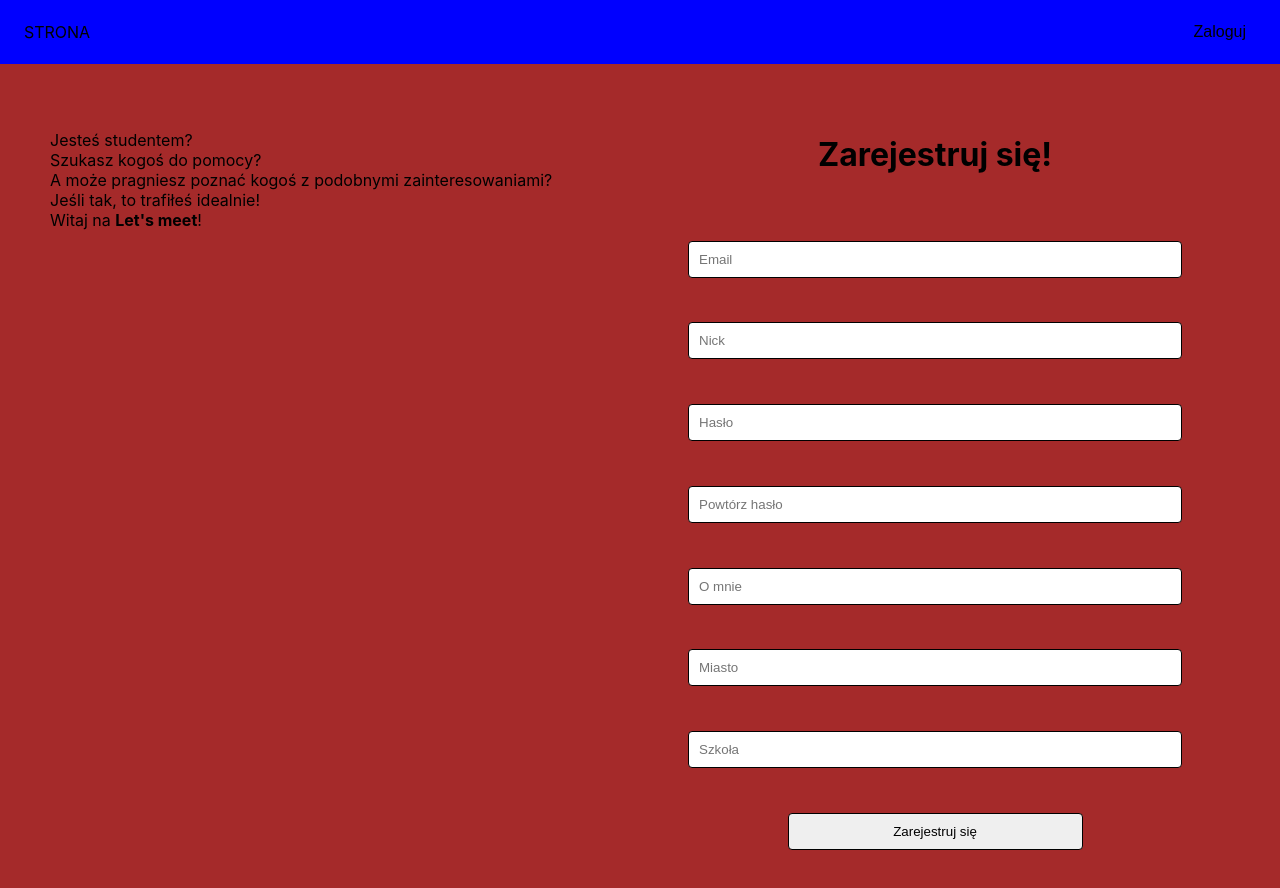
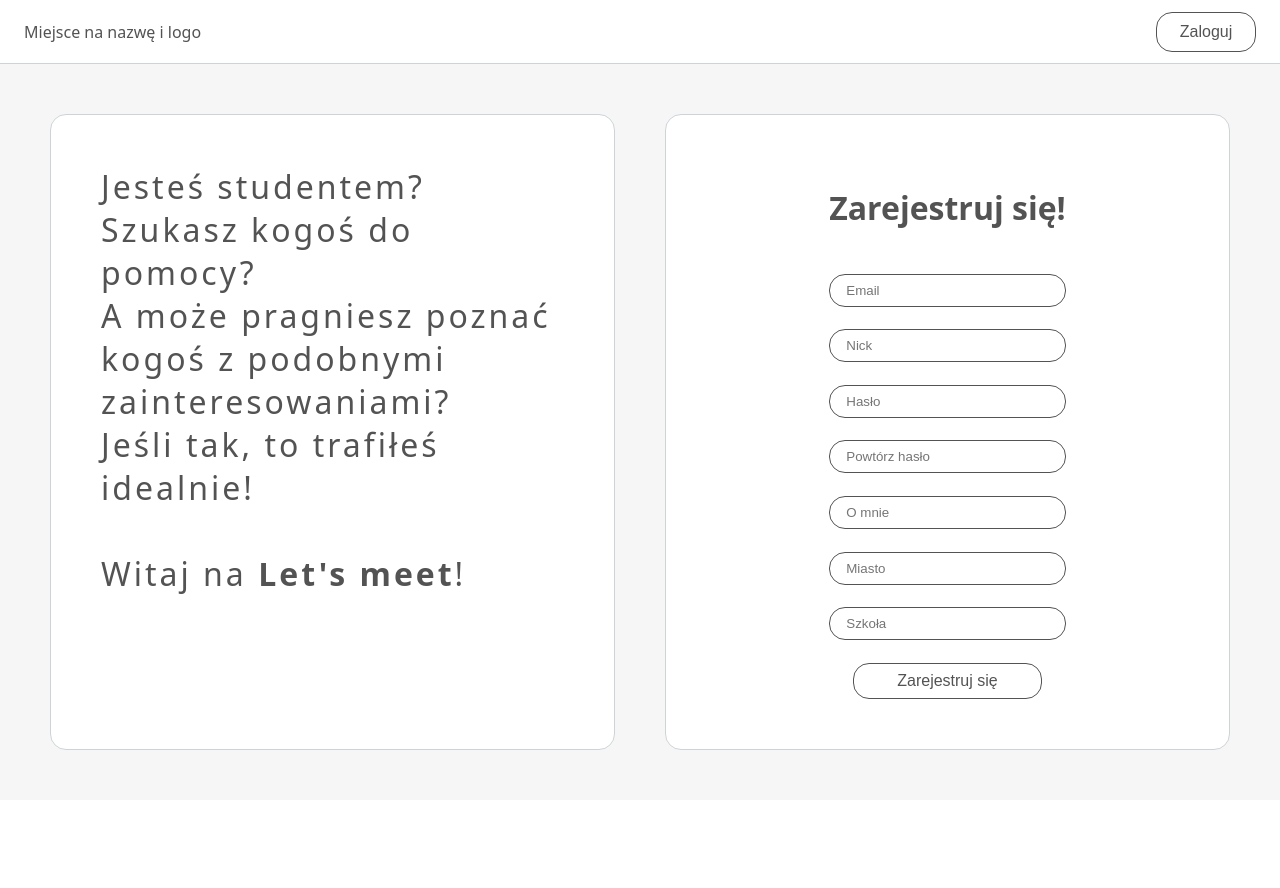
Before and after one commit to dfbsx/Let-s-meet---web-version, a React (Create React App) app: page / in a window 1280 px wide. Shown: the top 888 px of the page. After the commit the page ends 800 px from the top, so only its background shows below. Built offline with nearby package versions, Linux system fonts and the light colour scheme.

Commit message:
Styled changed, media WIP

```diff
--- a/package.json
+++ b/package.json
@@ -8,6 +8,7 @@
     "@testing-library/user-event": "^13.5.0",
     "react": "^18.2.0",
     "react-dom": "^18.2.0",
+    "react-icons": "^4.7.1",
     "react-scripts": "5.0.1",
     "web-vitals": "^2.1.4"
   },
--- a/src/App.css
+++ b/src/App.css
@@ -1,4 +1,8 @@
 .App{
   padding:0;
   margin:0;
+  font-family: system-ui, -apple-system, BlinkMacSystemFont, 'Segoe UI', Roboto, Oxygen, Ubuntu, Cantarell, 'Open Sans', 'Helvetica Neue', sans-serif;
+  color:#535353 ;
+  display: flex;
+  flex-direction: column;
 }
--- a/src/components/Btn.css
+++ /dev/null
@@ -1,9 +0,0 @@
-.btn{
-    height:40px;
-    box-sizing: border-box;
-    padding:10px;
-    border:none;
-    background-color: transparent;
-    font-size: medium;
-    cursor:pointer;
-}
--- a/src/components/Btn.jsx
+++ /dev/null
@@ -1,12 +0,0 @@
-import React from 'react'
-import './Btn.css'
-
-function Btn({text}) {
-  return (
-      <button className='btn'>
-        {text}
-      </button>
-  )
-}
-
-export default Btn
--- a/src/views/StartPage.css
+++ b/src/views/StartPage.css
@@ -1,5 +1,6 @@
 .webHeader{
-    background-color: blue;
+    background-color: #fff;
+    border-bottom: 1px solid #cdd4d8;
     height: 64px;
     display: flex;
     flex-direction: row;
@@ -9,41 +10,112 @@
     box-sizing: border-box;
 }
 
+.logbtn{
+    height:40px;
+    width: 100px;
+    border-style: solid;
+    border-width: 1px;
+    border-color: #535353;
+    background-color: #fff;
+    border-radius: 16px;
+    box-sizing: border-box;
+    padding:10px;
+    font-size: medium;
+    color:#535353 ;
+}
+
+.logbtn:hover{
+    background-color:rgb(229, 244, 253);
+    scale:1.2;
+    transition: 0.8s;
+}
+
 .webBody{
-    background-color: brown;
-    height:calc(100vh - 64px);
+    background-color: #f6f6f6;
+    height: calc(100vh - 64px);
     display: flex;
     flex-direction: row;
     padding: 50px;
+    box-sizing: border-box;
+    justify-content: space-between;
+    column-gap: 50px;
+    flex-wrap: wrap;
+    overflow: auto;
 }
 
+
 .siteDescription{
-    width: 50%;
+    border-style: solid;
+    border-width: 1px;
+    border-color: #cdd4d8;
+    background-color: #fff;
+    border-radius: 16px;
+    padding: 50px;
+    box-sizing: border-box;
+    flex: 1;
+    font-size: xx-large;
+    letter-spacing: 3px;
+    overflow-x:auto;
+}
+
+.registerPart{
+    display: flex;
+    border-style: solid;
+    border-width: 1px;
+    border-color: #cdd4d8;
+    background-color: #fff;
+    border-radius: 16px;
+    flex: 1;
+    padding:50px;
+    justify-content: center;
+    align-content: space-between;
 }
 
 .register{
-    width: 50%;
     display:flex;
     flex-direction: column;
     flex-wrap: nowrap;
     justify-content: space-between;
     align-items: center;
+    row-gap: 8px;
 }
 
 .registerInput{
-    width: 80%;
-    padding: 10px;
     border-style: solid;
-    border-radius: 4px;
-    border-color: black;
     border-width: 1px;
+    border-color: #535353;
+    background-color: #fff;
+    border-radius: 16px;
+    box-sizing: border-box;
+    padding: 8px 8px 8px 16px;
+    flex-basis: auto;
+    width: 100%;
 }
 
 .registerButton{
     padding:10px;
     border-style: solid;
-    border-radius: 4px;
-    border-color: black;
     border-width: 1px;
-    width:50%;
+    border-color: #535353;
+    background-color: #fff;
+    border-radius: 16px;
+    box-sizing: border-box;
+    padding:8px;
+    font-size: medium;
+    color:#535353 ;
+    box-sizing: border-box;
+    flex-basis: auto;
+    width: 80%;
 }
+
+.registerButton:hover{
+    background-color:rgb(229, 244, 253);
+    scale:1.2;
+    transition: 0.8s;
+}
+
+@media screen and (max-width: 950px) {
+    .webBody {
+        flex-direction: column;
+    }
+}
--- a/src/views/StartPage.jsx
+++ b/src/views/StartPage.jsx
@@ -1,25 +1,24 @@
 import './StartPage.css'
-import Btn from '../components/Btn'
+
 
 function StartPage() {
     return (
-        <div>
+        <div className='App'>
             <div className="webHeader">
-                STRONA
-                <Btn
-                    text="Zaloguj"
-                />
+                Miejsce na nazwę i logo
+                <button className="logbtn">Zaloguj</button>
             </div>
             <div className="webBody">
                 <div className="siteDescription">
-                    <p>
+
                         Jesteś studentem?<br/>
                         Szukasz kogoś do pomocy?<br/>
                         A może pragniesz poznać kogoś z podobnymi zainteresowaniami?<br/>
-                        Jeśli tak, to trafiłeś idealnie!<br/>
+                        Jeśli tak, to trafiłeś idealnie!<br/><br/>
                         Witaj na <strong>Let's meet</strong>!
-                    </p>
+
                 </div>
+                <div className="registerPart">
                     <form className="register">
                         <h1>Zarejestruj się!</h1>
                         <input className='registerInput'
@@ -47,6 +46,7 @@
                     </form>
                 </div>
             </div>
+        </div>
     )
 }
 
```
Also changed, not shown: 1 other file (tests, documents, lock files or other folders). Lines whose indentation alone changed are shown as unchanged.
